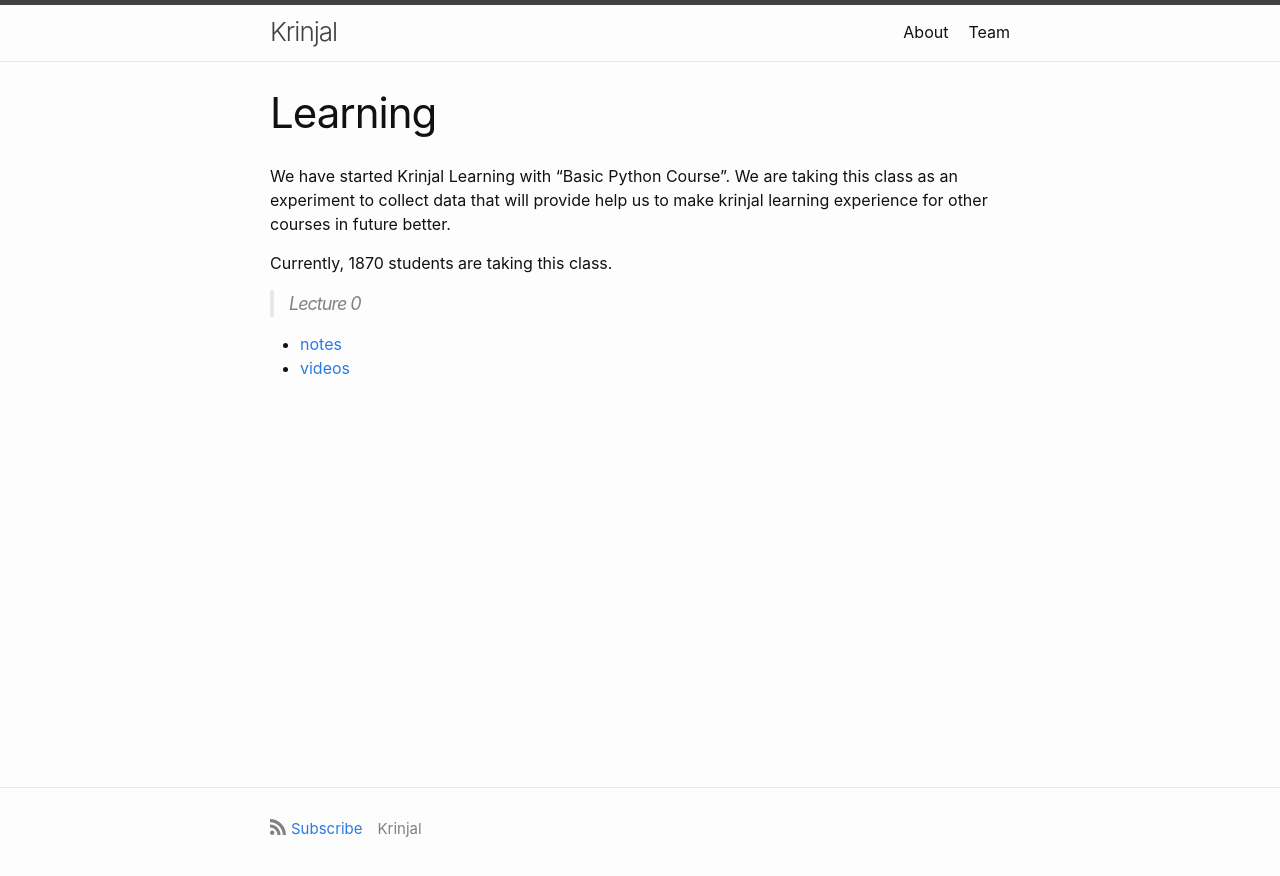
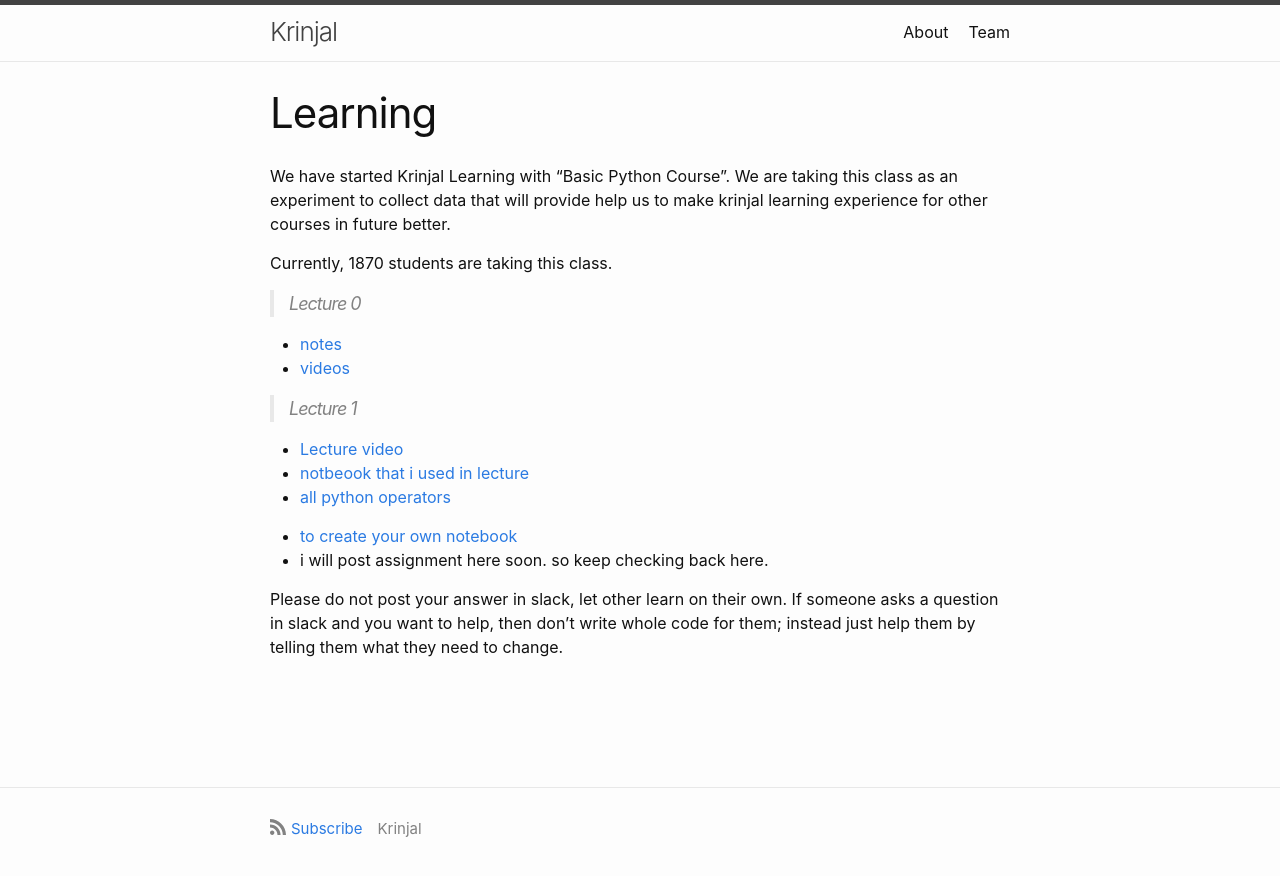
Before and after one commit to krinjalorg/krinjalorg.github.io, a Jekyll site: the page built from pages/projects/learning.md, in a window 1280 px wide. Shown: the top 876 px of the page. Built offline with Jekyll 4.4.1, drawn with Linux system fonts in a browser that asks for light colours.

Commit message:
lecture-1

```diff
--- a/pages/projects/learning.md
+++ b/pages/projects/learning.md
@@ -14,3 +14,15 @@ Currently, 1870 students are taking this class.
 
 - [notes](https://docs.google.com/document/d/1cl2eZxwt1Qq1H5EnwEktildJOD1iQf7dSRx8CqTEaXo/)
 - [videos](https://www.youtube.com/playlist?list=PL95pR5v6EAf9UzqZgMu95gkYq8UdqYueV)
+
+> Lecture 1
+
+- [Lecture video](https://www.youtube.com/watch?v=S2eRE0sET_M)
+- [notbeook that i used in lecture](https://colab.research.google.com/drive/11x-pOthIRcXMQGx9UdlSliPrjWoslLQf)
+- [all python operators](https://www.w3schools.com/python/python_operators.asp)
+
+- [to create your own notebook](https://colab.research.google.com/)
+- i will post assignment here soon. so keep checking back here.
+
+Please do not post your answer in slack, let other learn on their own.
+If someone asks a question in slack and you want to help, then don't write whole code for them; instead just help them by telling them what they need to change.
```
